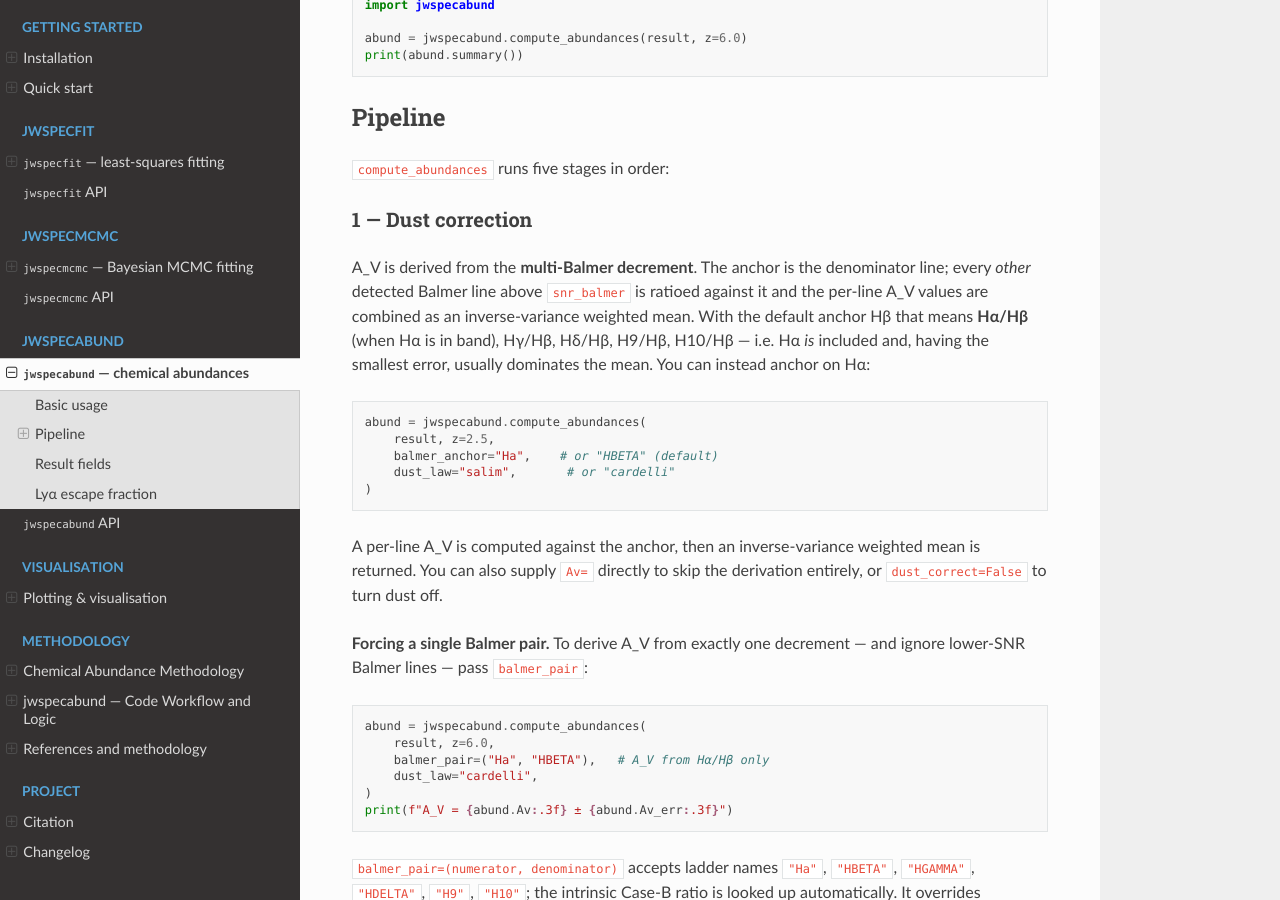
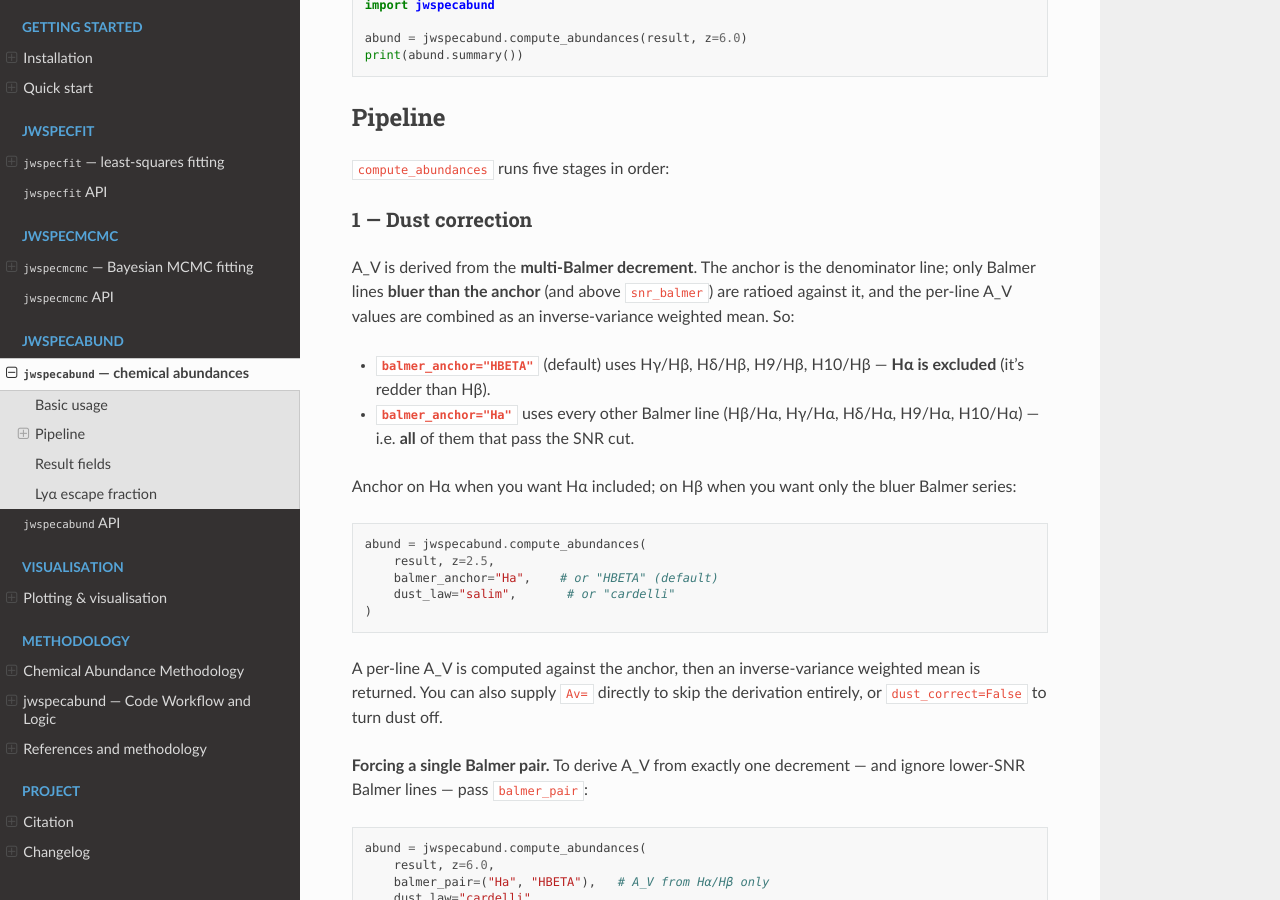
Before and after one commit to raunaq-rai/jwspecfit, a Sphinx documentation site: the page built from docs/user_guide/jwspecabund.md, in a window 1280 px wide and 900 px high, scrolled down 334 px. Built offline with Sphinx 7.4.7 and the Read the Docs theme 3.1.0, drawn with Linux system fonts in a browser that asks for light colours.

Commit message:
Multi-Balmer A_V: use only lines bluer than the anchor
compute_Av_multi_balmer now ratios only Balmer lines at shorter
wavelength than the anchor. anchor=HBETA uses Hγ/Hβ, Hδ/Hβ, H9/Hβ,
H10/Hβ (Hα excluded); anchor=Ha uses every other Balmer line (all bluer
than Hα). Previously the Hβ anchor also included Hα/Hβ. Lets the anchor
choice control whether Hα is used: Hα to include it, Hβ to use only the
bluer Balmer series. Docs, changelog and tests updated; sign-convention
tests switched to anchor=Ha to keep exercising the Hα/Hβ decrement.

````diff
--- a/docs/user_guide/jwspecabund.md
+++ b/docs/user_guide/jwspecabund.md
@@ -21,12 +21,17 @@ print(abund.summary())
 ### 1 — Dust correction
 
 A_V is derived from the **multi-Balmer decrement**. The anchor is the
-denominator line; every *other* detected Balmer line above `snr_balmer`
-is ratioed against it and the per-line A_V values are combined as an
-inverse-variance weighted mean. With the default anchor Hβ that means
-**Hα/Hβ** (when Hα is in band), Hγ/Hβ, Hδ/Hβ, H9/Hβ, H10/Hβ — i.e. Hα
-*is* included and, having the smallest error, usually dominates the
-mean. You can instead anchor on Hα:
+denominator line; only Balmer lines **bluer than the anchor** (and above
+`snr_balmer`) are ratioed against it, and the per-line A_V values are
+combined as an inverse-variance weighted mean. So:
+
+- **`balmer_anchor="HBETA"`** (default) uses Hγ/Hβ, Hδ/Hβ, H9/Hβ, H10/Hβ
+  — **Hα is excluded** (it's redder than Hβ).
+- **`balmer_anchor="Ha"`** uses every other Balmer line (Hβ/Hα, Hγ/Hα,
+  Hδ/Hα, H9/Hα, H10/Hα) — i.e. **all** of them that pass the SNR cut.
+
+Anchor on Hα when you want Hα included; on Hβ when you want only the
+bluer Balmer series:
 
 ```python
 abund = jwspecabund.compute_abundances(
````
Also changed, not shown: docs/changelog.md (+8 -0 lines), 3 other files.
